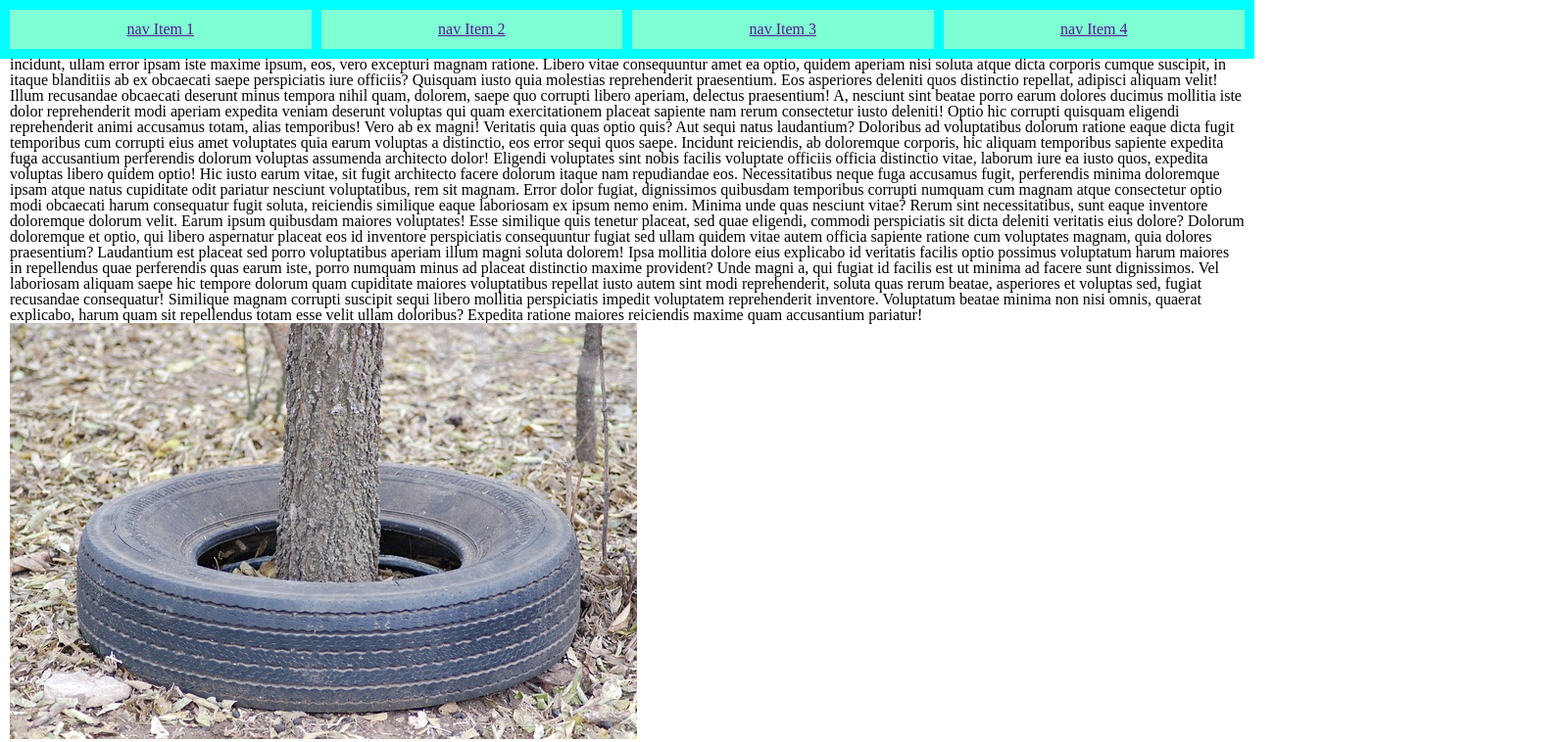
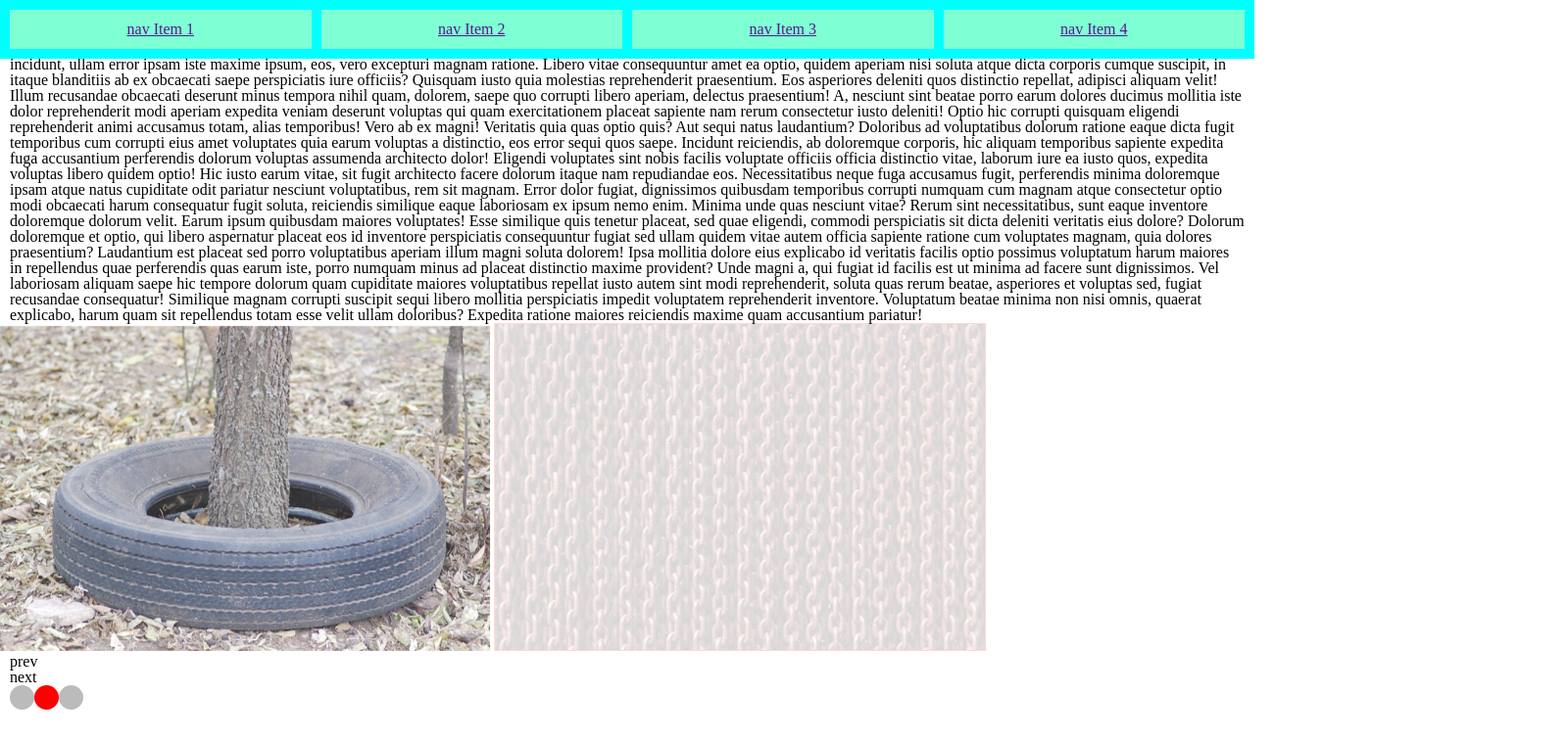
Before and after one commit to nckgr123/dynamic-ui-elements, a website built with webpack: page src/template.html in a window 1280 px wide. Shown: the top 758 px of the page at 98% size, 1600 px wide, since content can reach past the window. Built offline with nearby package versions, Linux system fonts and the light colour scheme; files whose address does not match are found by name.

Commit message:
Add sliding

```diff
--- a/src/image-slider/main.js
+++ b/src/image-slider/main.js
@@ -1,13 +1,17 @@
 class Slider {
   constructor(sliderNode) {
     this._showSlideForMS = 5000;
+    this._slideWidth = 500;
     this._container = sliderNode;
     this._container.classList.add("slider-initialized");
     this._slides = this._container.querySelectorAll(".slide");
+    this._slideArea = this._container.querySelector(".slides");
+    this._slideArea.style.width = this._slideWidth * this._slides.length+ 100 + "px";
 
     this._pagination = this._container.querySelector(".slider-pagination");
     this._paginationDots = [];
     this._slides.forEach((slide, index) => {
+      slide.style.width = this._slideWidth + "px";
       let paginationDot = document.createElement("span");
       paginationDot.classList.add("pag-dot");
       paginationDot.addEventListener("click", () => {
@@ -45,13 +49,16 @@ class Slider {
     this.jumpToSlide((this._activeSlideIndex + 1) % this._slides.length);
   }
   prevSlide() {
-    this.jumpToSlide((this._activeSlideIndex - 1 + this._slides.length) % this._slides.length)
+    this.jumpToSlide(
+      (this._activeSlideIndex - 1 + this._slides.length) % this._slides.length
+    );
   }
 
   jumpToSlide(slideIndex) {
     this.deactivateSlide(this._activeSlideIndex);
     this._activeSlideIndex = slideIndex;
     this.activateSlide(this._activeSlideIndex);
+    this._slideArea.style.transform= `translateX(-${slideIndex*this._slideWidth}px)`;
   }
 
   activateSlide(slideIndex) {
--- a/src/style.css
+++ b/src/style.css
@@ -150,17 +150,25 @@ nav.tab-navigation {
   justify-content: center;
   align-items: center;
 }
-
-.slide.active{
-  border: 10px red solid;
+.slide {
+  transition: opacity 1s ease-out;
+  opacity: 0;
 }
-.slider-pagination .pag-dot{
+.slide.active {
+  border: 1px red solid;
+  opacity: 1;
+}
+.slider-pagination .pag-dot {
   height: 25px;
   width: 25px;
   background-color: #bbb;
   border-radius: 50%;
   display: inline-block;
 }
-.slider-pagination .pag-dot.active{
+.slider-pagination .pag-dot.active {
   background-color: red;
 }
+.slider-container.slider-initialized .slides {
+  position: relative;
+  transition: transform 1s ease-in-out;
+}
```
